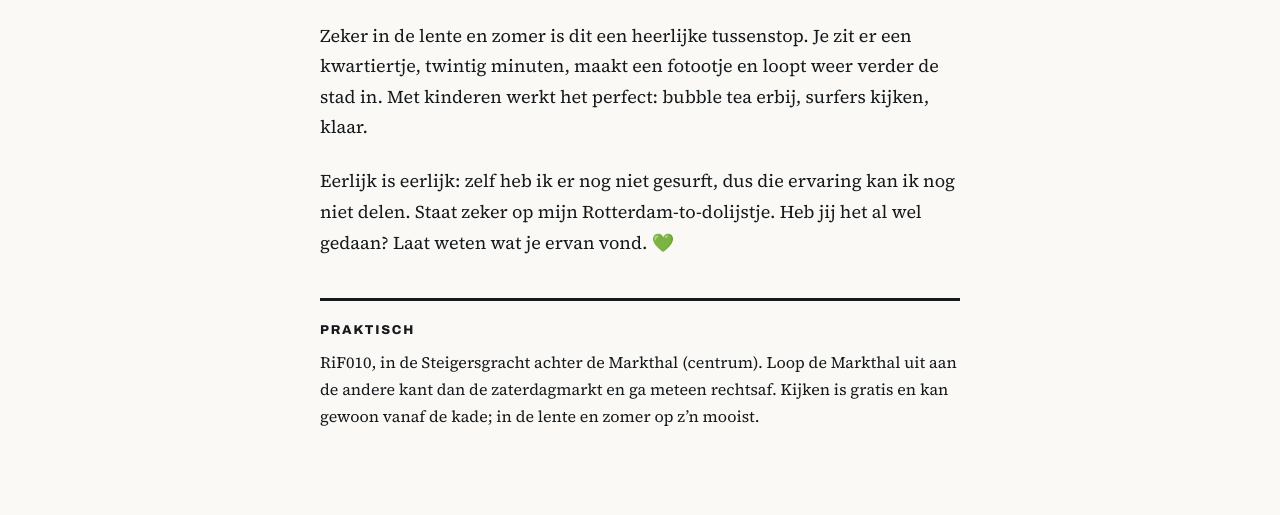
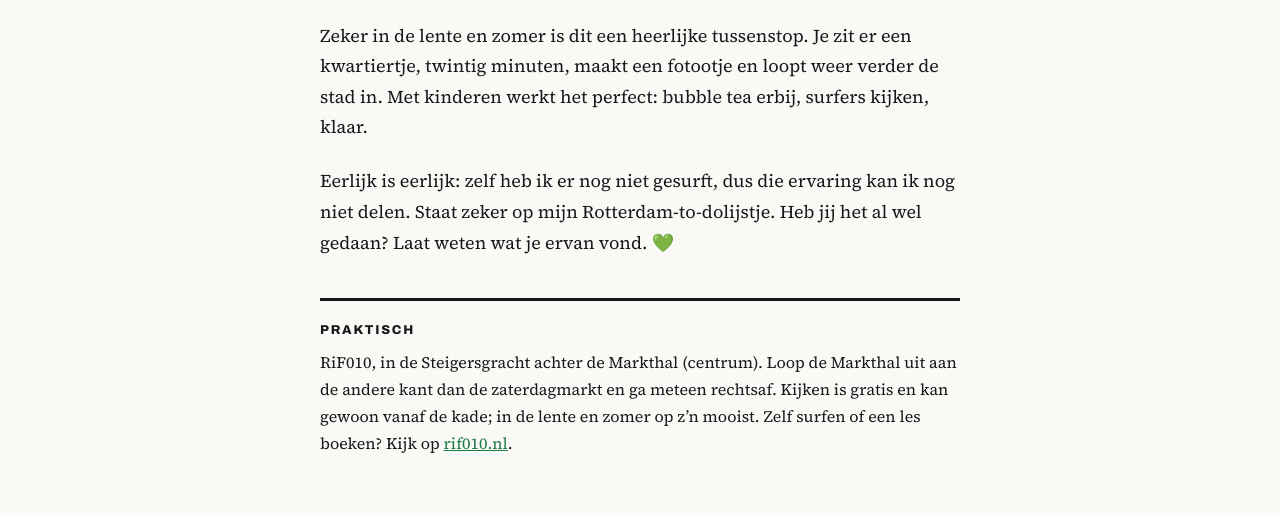
Before and after one commit to Rotterdambyferry/rotterdambyferry, a website: page posts/rif010.html in a window 1280 px wide. Shown: the part 2182-2697 px from the top of the page. Drawn offline with Linux system fonts and the light colour scheme.

Commit message:
Fix: RiF010-post sluit Praktisch af met link naar rif010.nl
In dezelfde stijl als de andere posts, met target=_blank en
rel=noopener noreferrer. De overige posts hadden hun link al;
bij Little Italy is bewust geen link (eigen site is offline).

Co-Authored-By: Claude Fable 5 <noreply@anthropic.com>

```diff
--- a/posts/rif010.html
+++ b/posts/rif010.html
@@ -743,7 +743,7 @@ body:has(.artikel) .site-footer .inner {
 
   <div class="praktisch">
     <p class="kop">Praktisch</p>
-    <p>RiF010, in de Steigersgracht achter de Markthal (centrum). Loop de Markthal uit aan de andere kant dan de zaterdagmarkt en ga meteen rechtsaf. Kijken is gratis en kan gewoon vanaf de kade; in de lente en zomer op z&rsquo;n mooist.</p>
+    <p>RiF010, in de Steigersgracht achter de Markthal (centrum). Loop de Markthal uit aan de andere kant dan de zaterdagmarkt en ga meteen rechtsaf. Kijken is gratis en kan gewoon vanaf de kade; in de lente en zomer op z&rsquo;n mooist. Zelf surfen of een les boeken? Kijk op <a href="https://rif010.nl/" target="_blank" rel="noopener noreferrer">rif010.nl</a>.</p>
   </div>
 </main>
 
```
Also changed, not shown: src/posts/rif010.html (+1 -1 lines).
